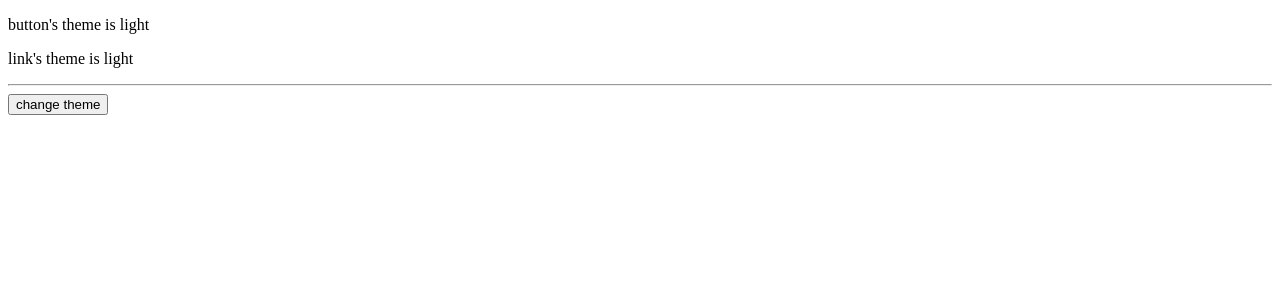
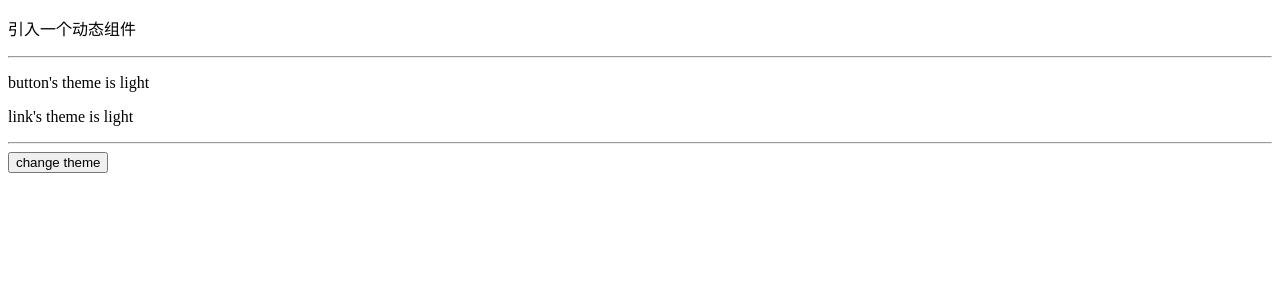
Before and after one commit to lisihong8/fuxi-react, a React (Create React App) app: page / in a window 1280 px wide. Shown: the top 300 px of the page. Built offline with nearby package versions, Linux system fonts and the light colour scheme.

Commit message:
React如何异步加载组件

```diff
--- a/src/App.js
+++ b/src/App.js
@@ -2,7 +2,8 @@
 // import StateDemo from'./components/StateDemo';
 // import UncontrolledDemo from'./components/UncontrolledDemo';
 // import PortalsDemo from'./components/PortalsDemo';
-import ContextDemo from './components/ContextDemo';
+// import ContextDemo from './components/ContextDemo';
+import LazyDemo from './components/LazyDemo';
 
 function App() {
   return (
@@ -10,7 +11,8 @@
       {/* <StateDemo/> */}
       {/* <UncontrolledDemo/> */}
       {/* <PortalsDemo> Modal内容 </PortalsDemo> */}
-      <ContextDemo/>
+      {/* <ContextDemo/> */}
+      <LazyDemo/>
     </div>
   );
 }
--- /dev/null
+++ b/src/components/LazyDemo.js
@@ -0,0 +1,25 @@
+import React,{Component} from 'react';
+
+const ContextDemo = React.lazy(()=>import('./ContextDemo'));
+
+class LazyDemo extends Component {
+  constructor(props) {
+    super(props);
+  }
+  render() {
+    return(
+
+      <div>
+        <p>引入一个动态组件</p>
+        <hr/>
+        <React.Suspense fallback={<div>Loading.........</div>}>
+          <ContextDemo/>
+        </React.Suspense>
+      </div>
+      // 1.强制刷新,可看到  Loading......... (若看不到的话 就限制一下chrome网速)
+      // 2.看network的js加载
+    )
+  }
+};
+
+export default LazyDemo;
```
